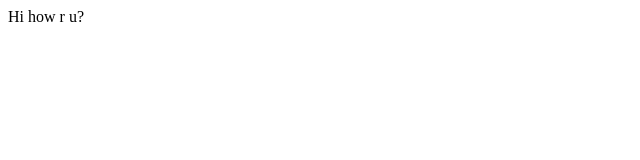
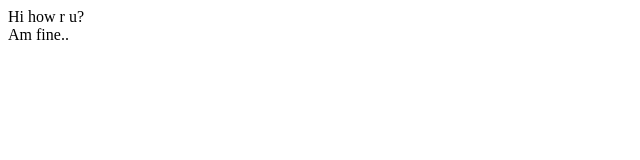
Before and after one commit to vasanthakumari/youtube.com, a plain HTML site: page WebContent/Index.html in a window 1280 px wide. Shown: the full height of the page, 0-640 px from the left. Drawn offline with Linux system fonts and the light colour scheme.

Commit message:
changed some more

```diff
--- a/WebContent/Index.html
+++ b/WebContent/Index.html
@@ -6,5 +6,8 @@
 </head>
 <body>
 Hi how r u?
+
+<br/>
+Am fine..
 </body>
 </html>
```
